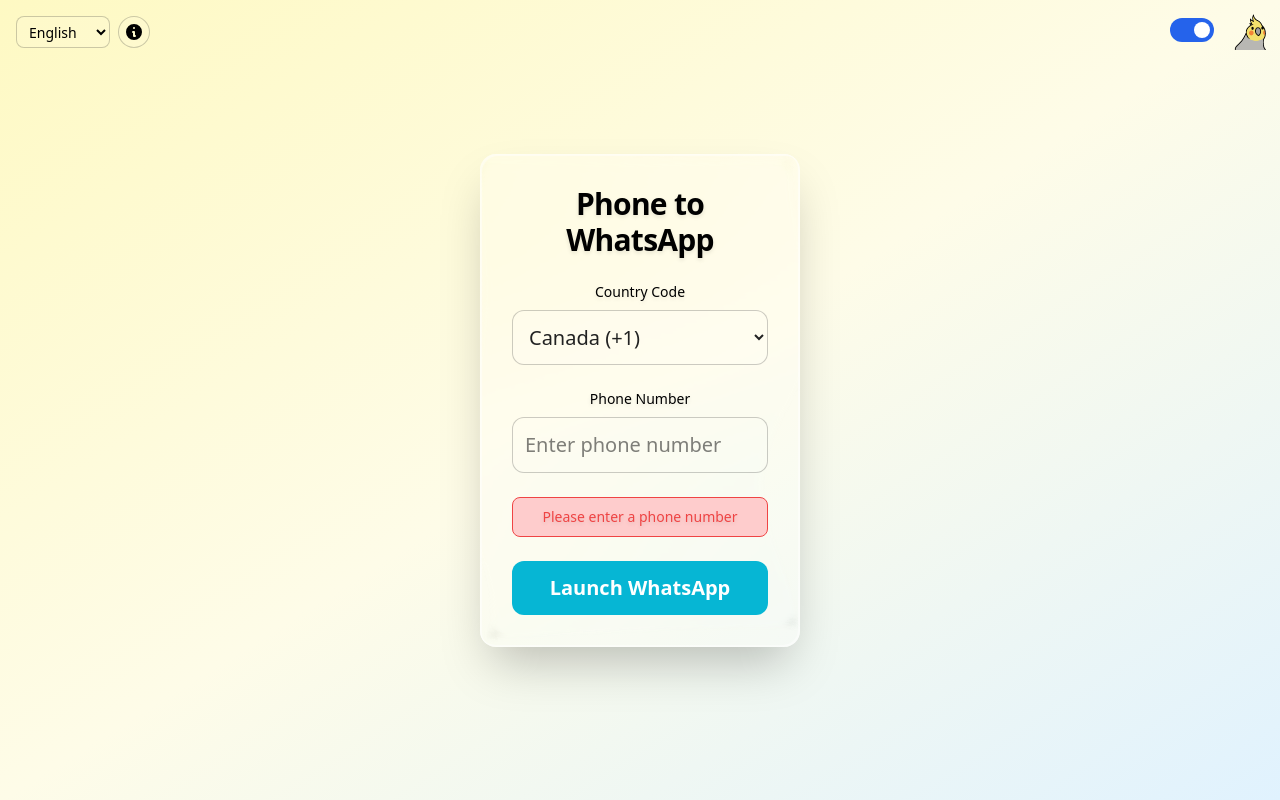
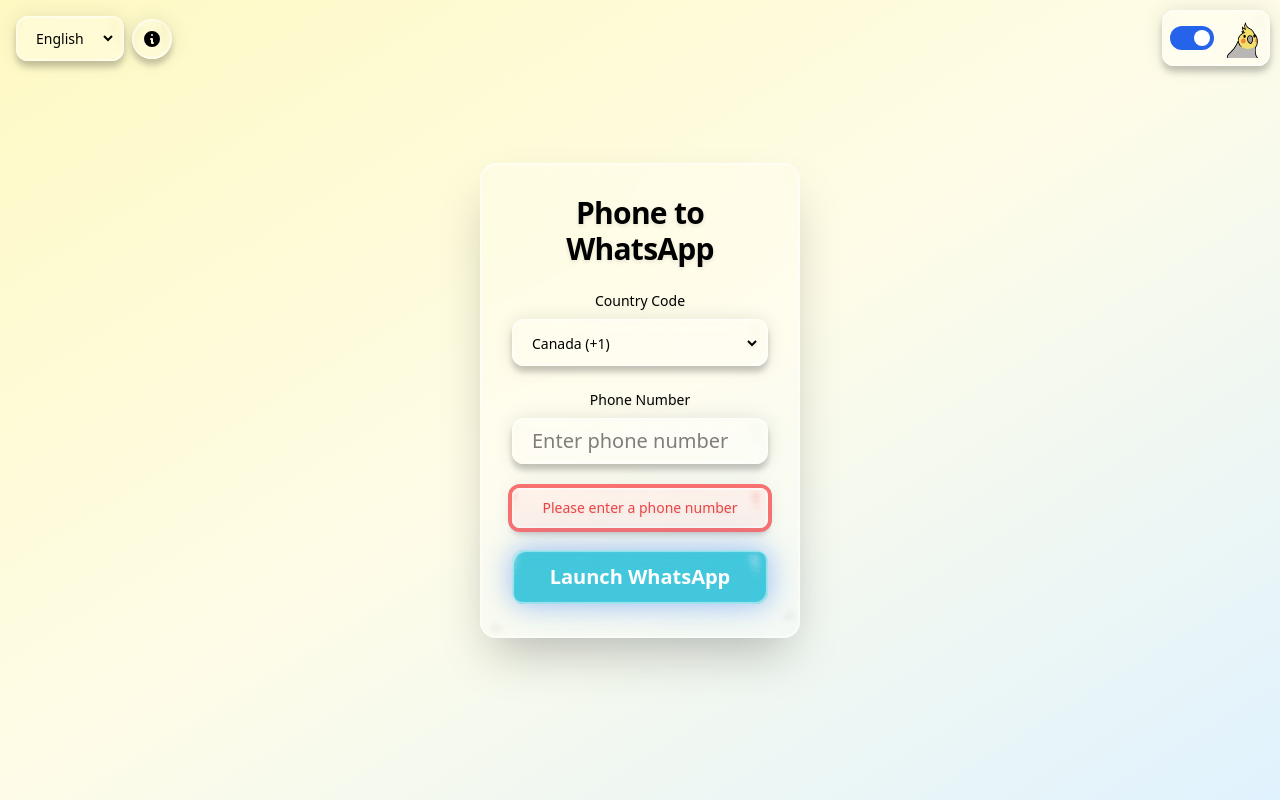
Before and after one commit to linkwodin/phone-to-whatsapp, a website: page index.html in a window 1280 px wide. Both pictures are taken after a click on the button "Launch WhatsApp". Drawn offline with Linux system fonts and the light colour scheme.

Commit message:
more glass

```diff
--- a/index.html
+++ b/index.html
@@ -228,8 +228,7 @@
       justify-content: center;
       text-align: center;
       color: #b45309; /* dark yellow/orange */
-      background: rgba(255, 243, 191, 0.85); /* soft yellow background */
-      border: 1px solid #facc15;
+      border: none; /* Remove border */
       border-radius: 0.5rem;
     }
     #warningMessage.visible {
@@ -253,8 +252,7 @@
       background-color: rgb(255 220 220 / 35%);
     }
     #warningMessage.error-red {
-      background: rgba(254, 202, 202, 0.95); /* soft red */
-      border: 1px solid #ef4444;
+      border: none; /* Remove border */
       color: #ef4444 !important;
     }
 
@@ -289,6 +287,43 @@
       padding-left: max(0px, env(safe-area-inset-left));
       padding-right: max(0px, env(safe-area-inset-right));
     }
+
+    /* Glow effects for liquid glass containers */
+    .liquid-glass.controller {
+      transition: all 0.3s ease;
+    }
+
+    /* Hover glow effect */
+    .liquid-glass.controller:hover {
+      box-shadow: 0 0 20px rgba(59, 130, 246, 0.3), 0 0 40px rgba(59, 130, 246, 0.1);
+      transform: translateY(-1px);
+    }
+
+    /* Focus glow effect for interactive elements */
+    .liquid-glass.controller:has(input:focus),
+    .liquid-glass.controller:has(select:focus),
+    .liquid-glass.controller:has(button:focus) {
+      box-shadow: 0 0 25px rgba(59, 130, 246, 0.4), 0 0 50px rgba(59, 130, 246, 0.2);
+      transform: translateY(-2px);
+    }
+
+    /* Special glow for the main launch button */
+    .liquid-glass.controller.button-glow:hover {
+      box-shadow: 0 0 30px rgba(6, 182, 212, 0.4), 0 0 60px rgba(6, 182, 212, 0.2);
+      transform: translateY(-2px) scale(1.02);
+    }
+
+    /* Glow effect for info button container */
+    .liquid-glass.controller:has(#infoButton):hover {
+      box-shadow: 0 0 15px rgba(0, 0, 0, 0.3), 0 0 30px rgba(0, 0, 0, 0.1);
+      transform: translateY(-1px) scale(1.05);
+    }
+
+    /* Animation toggle container glow */
+    .toggle-switch .liquid-glass.controller:hover {
+      box-shadow: 0 0 20px rgba(59, 130, 246, 0.3), 0 0 40px rgba(59, 130, 246, 0.1);
+      transform: translateY(-1px);
+    }
   </style>
 </head>
 <body class="bg-gradient-to-br from-yellow-100 via-yellow-50 to-sky-100 flex items-center justify-center h-screen relative overflow-hidden">
@@ -314,6 +349,7 @@
     <img src="flying.gif" id="flying-cockatiel" alt="Flying Cockatiel" width="64" height="64" />
   </div>
   <div class="toggle-switch top-elements">
+    <div class="liquid-glass controller p-2 rounded-xl flex items-center space-x-2">
       <label class="relative inline-flex items-center cursor-pointer">
         <input type="checkbox" id="animationToggle" class="sr-only peer">
         <div class="w-11 h-6 bg-gray-700 rounded-full peer peer-checked:bg-blue-600 transition"></div>
@@ -321,37 +357,48 @@
       </label>
       <img id="birdGif" src="ebu1tiu98lyb1.gif" alt="Bird Animation" class="w-10 h-10 object-contain" style="margin-left: 8px;" />
     </div>
-  <div class="language-switcher absolute top-4 left-4 z-30 top-elements" style="display: flex;">
-    <select id="languageSelect" class="text-sm bg-white/10 text-black border border-black/20 rounded-lg px-2 py-1 focus:outline-none focus:ring-2 focus:ring-blue-400">
+  </div>
+  <div class="absolute top-4 left-4 z-30 top-elements flex items-center">
+    <div class="liquid-glass controller p-2 rounded-xl flex items-center space-x-2">
+    <select id="languageSelect" class="text-sm text-black bg-transparent border-none focus:outline-none px-2 py-1">
       <option value="en">English</option>
       <option value="zh">繁體中文</option>
       <option value="ja">日本語</option>
     </select>
-    <button id="infoButton" class="w-8 h-8 ml-2 bg-white/10 text-black border border-black/20 rounded-full flex items-center justify-center hover:bg-white/20 transition-colors focus:outline-none focus:ring-2 focus:ring-blue-400">
+    </div>
+    <div class="liquid-glass controller ml-2 p-1 rounded-full">
+      <button id="infoButton" class="w-8 h-8 text-black flex items-center justify-center hover:bg-white/20 transition-colors focus:outline-none">
         <svg class="w-5 h-5" fill="currentColor" viewBox="0 0 20 20">
           <path fill-rule="evenodd" d="M18 10a8 8 0 11-16 0 8 8 0 0116 0zm-7-4a1 1 0 11-2 0 1 1 0 012 0zM9 9a1 1 0 000 2v3a1 1 0 001 1h1a1 1 0 100-2v-3a1 1 0 00-1-1H9z" clip-rule="evenodd"></path>
         </svg>
       </button>
     </div>
-  <div class="liquid-glass p-8 rounded-2xl shadow-2xl w-full max-w-xs relative z-20">
+  </div>
+  <div id="main-container" class="liquid-glass p-8 rounded-2xl shadow-2xl w-full max-w-xs relative z-20">
     <h1 class="text-3xl font-bold mb-6 text-black text-center tracking-tight">Phone to WhatsApp</h1>
     <div class="mb-6">
       <label for="countryCode" class="block text-sm font-medium text-black mb-2">Country Code</label>
-      <select id="countryCode" class="w-full p-3 border border-black/20 rounded-xl input-glow select-glow focus:outline-none focus:ring-2 focus:ring-blue-400">
+      <div class="liquid-glass controller p-2 rounded-xl items-center space-x-2">
+        <select id="countryCode" class="text-sm text-black bg-transparent border-none focus:outline-none px-2 py-1" style="width: 100%;">
           <!-- Options will be populated by JavaScript -->
         </select>
       </div>
+    </div>
     <div class="mb-6">
       <label for="phoneNumber" class="block text-sm font-medium text-black mb-2">Phone Number</label>
-      <input type="tel" id="phoneNumber" class="w-full p-3 bg-white/10 text-black border border-black/20 rounded-xl input-glow focus:outline-none focus:ring-2 focus:ring-blue-400 placeholder-black/50" placeholder="Enter phone number">
+      <div class="liquid-glass controller p-2 rounded-xl items-center space-x-2">
+      <input type="tel" id="phoneNumber" class="w-full pr-3 pl-3 bg-white/10 text-black border-none rounded-xl focus:outline-none placeholder-black/50" placeholder="Enter phone number">
       </div>
-    <div id="warningMessage" class="hidden mb-6 text-sm text-center font-medium">
+    </div>
+    <div id="warningMessage" class="hidden liquid-glass p-2 rounded-xl items-center space-x-2 mb-6 text-sm text-center font-medium">
       <span id="warningText"></span>
       <div class="progress-bar mt-2">
         <div id="progressFill" class="progress-fill">      </div>
       </div>
     </div>
-    <button id="launchWhatsApp" class="w-full bg-cyan-500 text-white p-3 rounded-xl button-glow font-semibold">Launch WhatsApp</button>
+    <div class="liquid-glass controller p-3 rounded-xl cursor-pointer hover:bg-white/30 transition-all duration-300 text-center button-glow" style="background-color: rgba(6, 182, 212, 0.75);">
+      <button id="launchWhatsApp" class="w-full text-white font-semibold">Launch WhatsApp</button>
+    </div>
   </div><!-- Information Modal -->
         <div id="infoModal" class="fixed inset-0 bg-black/50 backdrop-blur-sm z-50 hidden flex items-center justify-center p-4">
       <div class="liquid-glass rounded-2xl shadow-2xl w-full max-w-lg max-h-[90vh] relative">
@@ -745,8 +792,9 @@
     function resetToLaunchMode() {
       isConfirmMode = false;
       launchButton.textContent = getTranslation('launchWhatsApp');
-      launchButton.classList.remove('bg-orange-500', 'hover:bg-orange-600');
-      launchButton.classList.add('bg-cyan-500', 'hover:bg-cyan-600');
+      // Reset glass container background
+      const glassContainer = launchButton.closest('.liquid-glass');
+      glassContainer.style.backgroundColor = 'rgba(6, 182, 212, 0.75)';
       warningMessage.classList.remove('visible', 'error-red');
       warningText.textContent = '';
       progressFill.style.animation = 'none';
@@ -938,7 +986,7 @@
 
     // Trigger glass error animation
     function triggerGlassErrorAnimation(color) {
-      const glass = document.querySelector('.liquid-glass');
+      const glass = document.querySelector('#main-container');
       if (color === 'red') {
         glass.classList.add('error-red');
       } else {
@@ -978,8 +1026,9 @@
           warningMessage.classList.add('visible');
           warningMessage.classList.remove('error-red');
           launchButton.textContent = getTranslation('confirm');
-          launchButton.classList.remove('bg-cyan-500', 'hover:bg-cyan-600');
-          launchButton.classList.add('bg-orange-500', 'hover:bg-orange-600');
+          // Change glass container background to orange
+          const glassContainer = launchButton.closest('.liquid-glass');
+          glassContainer.style.backgroundColor = 'rgba(249, 115, 22, 0.75)'; // Orange with transparency
           progressFill.parentElement.style.display = 'block'; // Show progress bar
           startCountdown(); // Start progress bar
           triggerGlassErrorAnimation();
@@ -1097,6 +1146,13 @@
       }
     }
     animationToggle.addEventListener('change', () => {
+      saveAnimationSetting();
+      updateBirdGif();
+    });
+
+    // Make bird GIF clickable to toggle animation
+    birdGif.addEventListener('click', () => {
+      animationToggle.checked = !animationToggle.checked;
       saveAnimationSetting();
       updateBirdGif();
     });
```
Lines whose indentation alone changed are shown as unchanged.
